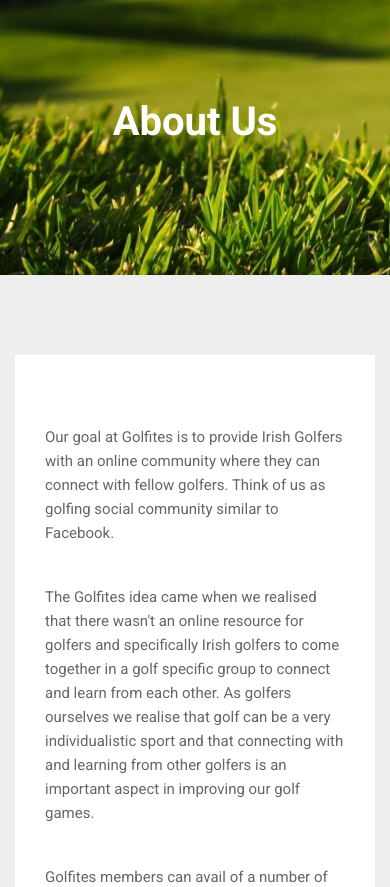
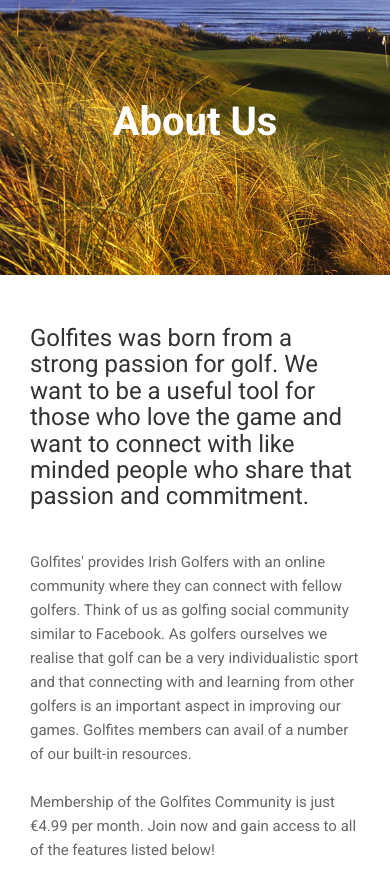
Before and after one commit to Primovisto/Golfites-Golf-Community, a Django app: page /about/ in a window 390 px wide. Shown: the part 85-972 px from the top of the page. Run offline with Django 3.2, Linux system fonts and the light colour scheme; some libraries are stand-ins or nearby versions; grey boxes are pictures that could not be loaded.

Commit message:
Changes to About Us Page

```diff
--- a/static/css/style.css
+++ b/static/css/style.css
@@ -904,9 +904,10 @@ p.academy-slide-header {
     text-align: center;
     font-family: roboto;
     font-size: 14px;
-    background-color: #eee;
+    background-color: #fff;
+    border-top:1px solid #eee;
     padding: 20px 0;
-    margin-bottom: 0;
+    margin: 0;
     -webkit-box-shadow: 0px 3px 3px -1px rgba(163, 163, 163, 1);
     -moz-box-shadow: 0px 3px 3px -1px rgba(163, 163, 163, 1);
     box-shadow: 0px 3px 3px -1px rgba(163, 163, 163, 1);
@@ -1148,7 +1149,7 @@ p.academy-slide-header {
 }
 
 .about-banner-image  {
-    background-image: url("/media/images/banner_1.jpg");
+
     -webkit-background-size: cover;
     background-size: cover;
     width: 100%;
@@ -1161,11 +1162,58 @@ p.academy-slide-header {
 
 .about-text-col{
     background-color:#fff;
-    margin-top:80px;
     padding:30px;
 }
 
-
+.about-features-main-header{
+    padding-top:60px;
+}
+
+.about-features-header{
+    font-weight:700;
+    font-size:20px;
+    margin-bottom: 10px;
+    margin-left:100px;
+}
+
+.features-row{
+    padding-bottom:60px;
+    padding-top:20px;
+}
+
+.feature-icon{
+    float:left;
+    position: relative;
+    top: 20px;
+    background-color: #eee;
+    border-radius: 50%;
+
+}
+
+.features-image{
+    margin: 10px;
+    padding: 10px;
+}
+
+.about-features-text{
+    margin-left:100px;
+}
+
+.email-link{
+    color:#3a5685;
+}
+
+.team-header{
+    padding-top:20px;
+    font-weight:700;
+    font-size:30px;
+    text-align:center;
+}
+
+.team-member-subtitle{
+    font-size:14px;
+    font-weight:700;
+}
 
 
 /*********** Contact-Us Page Styles ***********/
--- a/templates/about/about-us.html
+++ b/templates/about/about-us.html
@@ -1,40 +1,122 @@
 {% extends 'base.html' %} {% load static %} {% load bootstrap_tags %} {% block content %}
-
-    <!-- Page Header Image -->
-<div class="about-banner-image">
-
+<!-- Page Header Image -->
+<div class="about-banner-image" style="background:url('/media/images/golf_banner-2_1280x550_V2.jpg');background-size:cover;">
     <h2 class="about-banner-text">About Us</h2>
-
 </div>
-
-    <!-- About Us Text -->
-
-<div class="container" style="padding-bottom: 60px;">
+<!-- About Us Text -->
+<div class="container">
     <div class="row">
-        <div class="col-md-12">
-
-            <div class="col-md-9 about-text-col">
-                <div class="about-us-text">
-                    <p>Our goal at Golfites is to provide Irish Golfers with an online community where they can connect with fellow golfers. Think of us as golfing social community similar to Facebook.</p>
-                    <p>The Golfites idea came when we realised that there wasn't an online resource for golfers and specifically Irish golfers to come together in a golf specific group to connect and learn from each other. As golfers ourselves we realise that golf can be a very individualistic sport and that connecting with and learning from other golfers is an important aspect in improving our golf games. </p>
-
-                    <p>Golfites members can avail of a number of our built-in resources which are aimed at providing the golfer with a unique online experience. We are like a one stop shop for all things golf related.</p>
-                        <hr><strong>Below are the features available to Golfites Members:</strong>
-                    <ul>
-                        <li>Post Ads selling their used golf equipment and view others Ads.</li>
-                        <li>Search through our 'golf course finder' which maps and details every one of the over 400 Courses in Ireland.</li>
-                        <li>Purchase Equipment from the Golfites Shop.</li>
-                        <li>Access our Golf Academy to learn golfing tips and hints from Golfites experienced contributors.</li>
-                        <li>Read and post on the Golfites forums to discuss anything golf related.</li>
-                        <li>Create their own Golfites profile with info about them and their golf, including video of their swing which can be commented on by other members.</li>
-                        <li>Each Member can access their Member Dashboard for quick and easy access to each of the above features.</li>
-                    </ul>
-                    <hr>
-                    <p>All of the above is available for a monthly fee of just €4.99. For further information about Golfites feel free to contact us and we'll get back to you ASAP. </p>
-
+        <div class="col-md-8 about-text-col">
+            <div class="about-us-text">
+                <h4>Golfites was born from a strong passion for golf. We want to be a useful tool for those who love the game and want to connect with like minded people who share that passion and commitment.</h4>
+                <p>Golfites' provides Irish Golfers with an online community where they can connect with fellow golfers. Think of us as golfing social community similar to Facebook. As golfers ourselves we realise that golf can be a very individualistic sport and that connecting with and learning from other golfers is an important aspect in improving our games. Golfites members can avail of a number of our built-in resources.
+                    <br>
+                    <br>Membership of the Golfites Community is just €4.99 per month. Join now and gain access to all of the features listed below! </p>
+            </div>
+        </div>
+        <div class="col-md-4 about-text-col" style="padding-bottom:79px;">
+            <img src="{% static 'imgs/Golfites_Team.jpg' %}" class="rounded" style="height:auto; width:100%;border-radius:5px;padding-top:30px;">
+        </div>
+    </div>
+</div>
+<div class="container" style="padding-top:50px;">
+    <div class="row">
+        <div class="col-sm-4 col-md-4">
+            <div class="feature-icon">
+                <img src="{% static 'imgs/img_488161.png' %}" class="features-image img responsive" height="60" width="60">
+            </div>
+            <h4 class="about-features-header">Golfites Ads</h4>
+            <p class="about-features-text">Golfites members can create adverts which will allow them to sell their old or used golf equipment. Creating an ad is free for Golfites Members and there are no sale fees attached by Golfites. </p>
+        </div>
+        <div class="col-sm-4 col-md-4">
+            <div class="feature-icon">
+                <img src="{% static 'imgs/if_speech-bubble-dots-outline_353440.png' %}" class="features-image img responsive" height="60" width="60">
+            </div>
+            <h4 class="about-features-header">Golfites Forum</h4>
+            <p class="about-features-text">The Golfites forum is the place where members can discuss anything golf related. Members can create threads or post comments and give their opinions on a wide range of golfing subjects.
+            </p>
+        </div>
+        <div class="col-sm-4 col-md-4">
+            <div class="feature-icon">
+                <img src="{% static 'imgs/golf-bag.png' %}" class="features-image img responsive" height="70" width="70">
+            </div>
+            <h4 class="about-features-header">Golfites Equipment</h4>
+            <p class="about-features-text">Browse and purchase the newest golf equipment on Golfites. We stock a wide range of equipment from brands such as Taylormade, Titleist, Ping and Odyssey.
+            </p>
+        </div>
+    </div>
+    <div class="row features-row">
+        <div class="col-sm-4 col-md-4">
+            <div class="feature-icon">
+                <img src="{% static 'imgs/search.png' %}" class="features-image img responsive" height="60" width="60">
+            </div>
+            <h4 class="about-features-header">Search Golf Courses</h4>
+            <p class="about-features-text">Golfites users can search for and discover over 400 Irish golf courses using our course finder. It is the only interactive map showing every golf course in the country.</p>
+        </div>
+        <div class="col-sm-4 col-md-4">
+            <div class="feature-icon">
+                <img src="{% static 'imgs/Bank-PNG-Transparent-Image.png' %}" class="features-image img responsive" height="60" width="60">
+            </div>
+            <h4 class="about-features-header" style="font-weight:700;">Golfites Academy</h4>
+            <p class="about-features-text">The Golfites Academy is a great place for members to learn and improve their games. Members gain access to exclusive content from our dedicated team of contributors. </p>
+        </div>
+        <div class="col-sm-4 col-md-4">
+            <div class="feature-icon">
+                <img src="{% static 'imgs/profile-icon-png-891.png' %}" class="features-image img responsive" height="60" width="60">
+            </div>
+            <h4 class="about-features-header">Golfer Profiles</h4>
+            <p class="about-features-text">Members can create their own Golfites profile which can be viewed and commented on by other Golfites Members. Think of it as a golfing version of Facebook! </p>
+        </div>
+    </div>
+</div>
+<div class="container" style="background-color:#fff;margin-bottom:60px;">
+    <div class="row">
+        <div class="col-md-12 about-text-col">
+            <h4 class="team-header">Our Team</h4>
+        </div>
+    </div>
+    <div class="row" style="margin:40px 0;">
+        <div class="team-member col-lg-4 col-md-4 col-sm-12">
+            <div class="text-center">
+                <img class="team-member-img" src="{% static "imgs/man.png" %}" style="height:auto;" alt="">
+                <div style="padding:0 15px;">
+                    <h4>Alan Breen</h4>
+                    <h4 class="team-member-subtitle">Founder and CEO</h4>
+                    <p class="team-member-text">
+                        Alan is the man behind the Golfites Community. He took up golf at the age of 12 and has loved the game ever since. If you'd like to drop him a message he'd love to hear your feedback on the site.
+                    </p>
+                </div>
+                <div class="email-address">
+                    <a href="mailto:ed@velabri.co" class="email-link">alan@golfites.ie</a>
                 </div>
             </div>
-
+        </div>
+        <div class="team-member col-lg-4 col-md-4 col-sm-12">
+            <div class="text-center">
+                <img class="team-member-img" src="{% static "imgs/woman.png" %}" style="height:auto;" alt="">
+                <div style="padding:0 15px;">
+                    <h4>Jennifer Galvin</h4>
+                    <h4 class="team-member-subtitle">Customer Support</h4>
+                    <p class="team-member-text">Have a general enquiry about us? Jennifer can help you. She is one of the founding members of Golfites and an avid golfer playing off a 12 handicap.</p>
+                </div>
+                <div class="email-address">
+                    <a href="mailto:ed@velabri.co" class="email-link">jennifer@golfites.ie</a>
+                </div>
+            </div>
+        </div>
+        <div class="team-member col-lg-4 col-md-4 col-sm-12">
+            <div class="text-center">
+                <img class="team-member-img" src="{% static "imgs/man-2.png" %}" alt="">
+                <div style="padding:0 15px;">
+                    <h4>Joe Brown</h4>
+                    <h4 class="team-member-subtitle">Technical Support</h4>
+                    <p class="team-member-text">Joe is a self confessed golfaholic. Playing off a 6 handicap Joe spends almost as much time on the golf course as he does at work on his computer. If you need any help with a technical issue on the site then Joe is your man.
+                    </p>
+                </div>
+                <div class="email-address">
+                    <a href="mailto:ed@velabri.co" class="email-link">joe@golfites.ie</a>
+                </div>
+            </div>
         </div>
     </div>
 </div>
--- a/templates/contact/contact.html
+++ b/templates/contact/contact.html
@@ -6,7 +6,7 @@
 
     <!-- Header Image -->
 
-<div class="contact-banner-image">
+<div class="contact-banner-image" style="background:url('/media/images/golf_banner-3_1280x550_V2.jpg');background-size:cover;">
 
     <h2 class="contact-banner-text">Contact Us</h2>
 
```
Also changed, not shown: equipment/admin.py (line endings or trailing spaces), media/images/golf_banner-1_1280x550_v2.jpg (added), media/images/golf_banner-2_1280x550_v2.jpg (added), media/images/golf_banner-3_1280x550_V2.jpg (added), media/images/golf_banner-4_1280x550_V2.jpg (added).
